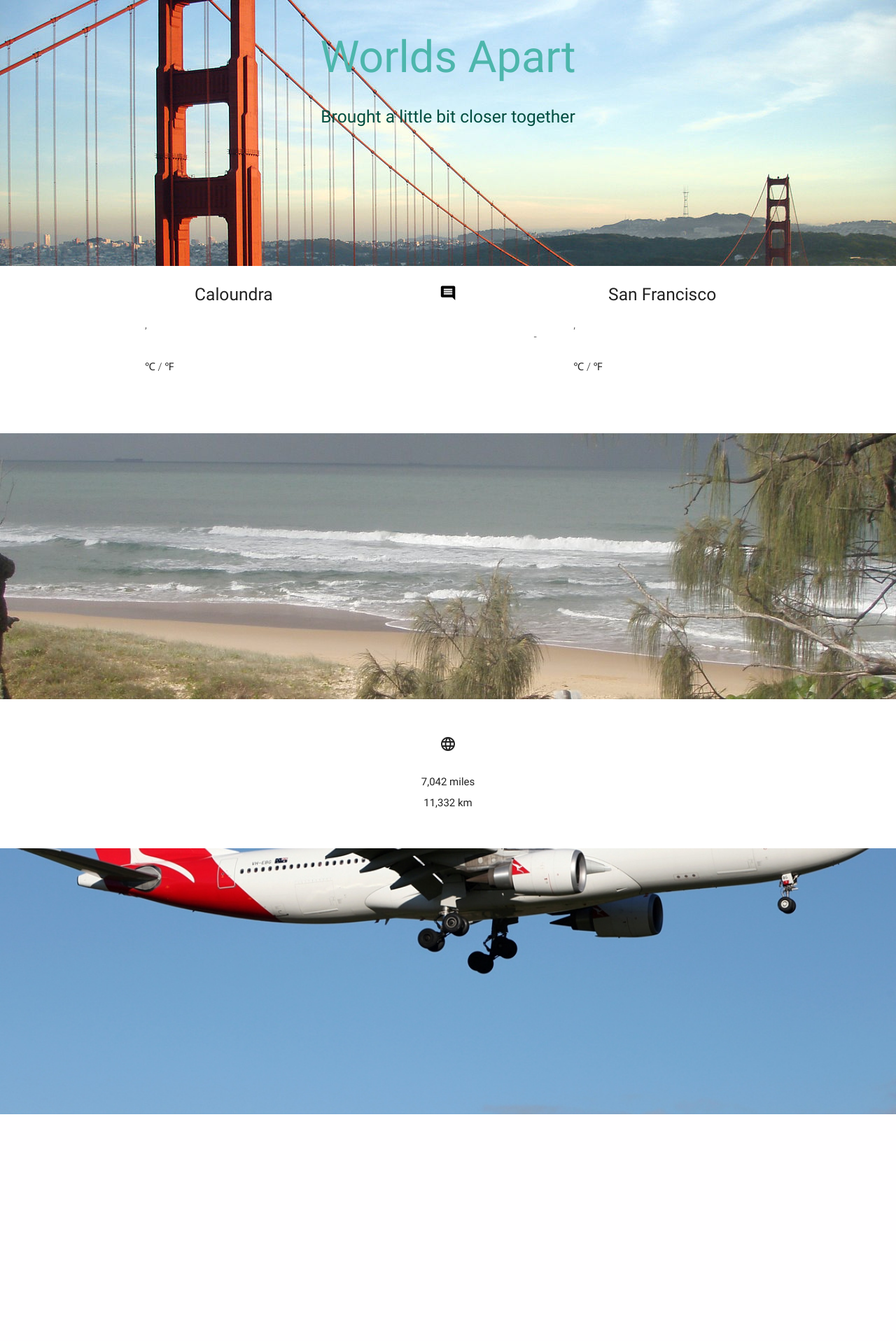
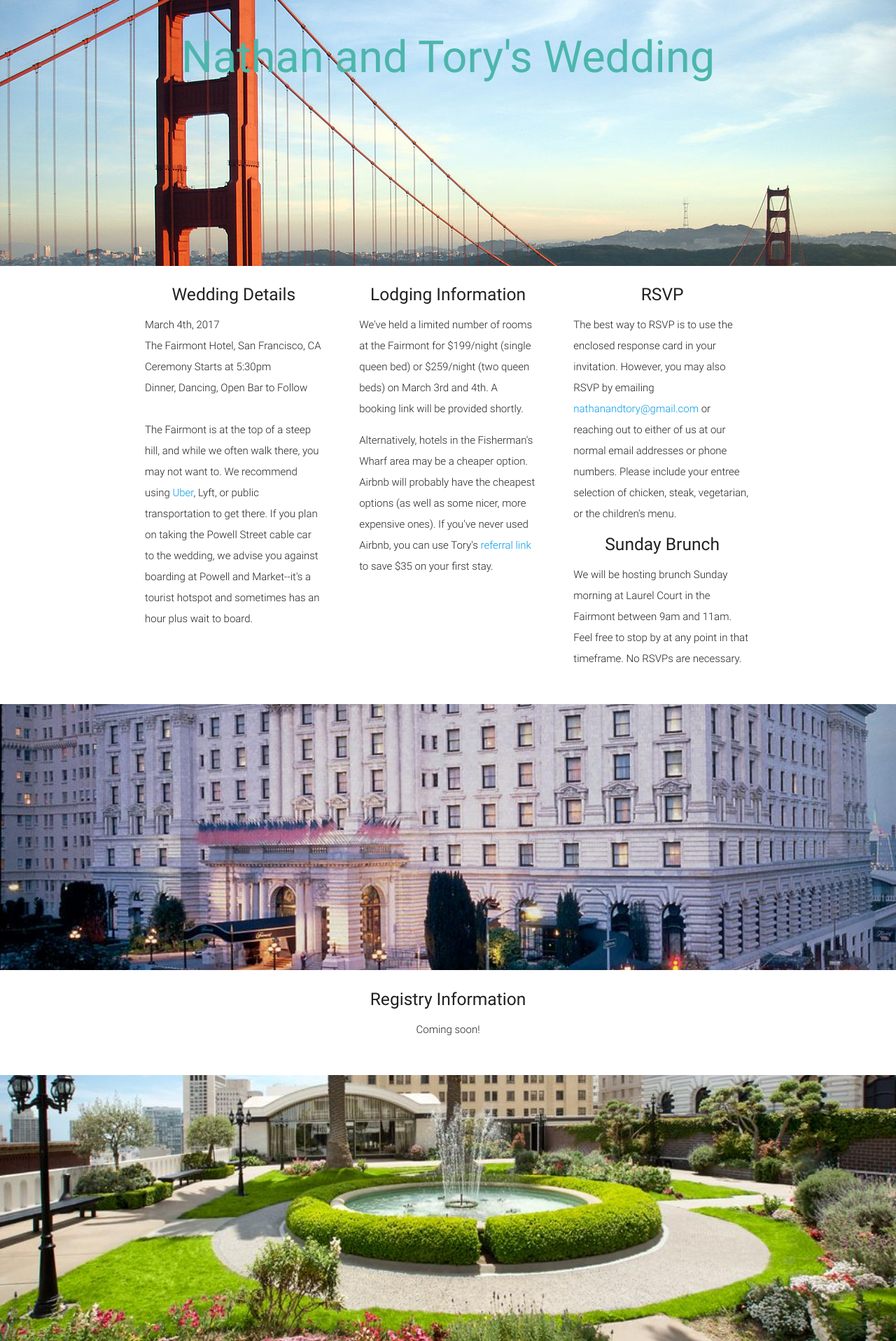
Before and after one commit to torypayne/nathan-and-tory, a Flask app: template templates/index.html in a window 1280 px wide. Shown: the whole page at 70% size. Before the commit the page ends 1592 px from the top, so only its background shows below. Run offline with Flask 2, Linux system fonts and the light colour scheme; the template is opened without the code that fills it, so the values that code supplies are empty; some libraries are stand-ins or nearby versions.

Commit message:
Updating personal site to wedding version

```diff
--- a/templates/index.html
+++ b/templates/index.html
@@ -4,7 +4,7 @@
 <head>
   <meta http-equiv="Content-Type" content="text/html; charset=UTF-8"/>
   <meta name="viewport" content="width=device-width, initial-scale=1, maximum-scale=1.0, user-scalable=no"/>
-  <title>What's Up</title>
+  <title>Nathan and Tory's Wedding</title>
 
   <!-- CSS  -->
   <link href="https://fonts.googleapis.com/icon?family=Material+Icons" rel="stylesheet">
@@ -17,10 +17,10 @@
     <div class="section no-pad-bot">
       <div class="container">
         <br><br>
-        <h1 class="header center teal-text text-lighten-2">Worlds Apart</h1>
-        <div class="row center">
-          <h5 class="header col s12 teal-text text-darken-4">Brought a little bit closer together</h5>
-        </div>
+        <h1 class="header center teal-text text-lighten-2">Nathan and Tory's Wedding</h1>
+<!--         <div class="row center">
+          <h5 class="header col s12 teal-text text-darken-4">More information coming soon</h5>
+        </div> -->
         <br><br>
 
       </div>
@@ -36,32 +36,34 @@
       <div class="row">
         <div class="col s12 m4">
           <div class="icon-block">
-            <h5 class="center">Caloundra</h5>
+            <h5 class="center">Wedding Details</h5>
 
-            <p class="light">{{nathan['time']['day']}}, {{nathan['time']['date']}}<br>
-              {{nathan['time']['hour']}} <br>
-              {{nathan['temp']['c']}}&#8451; / {{nathan['temp']['f']}}&#8457; <br>
-              {{nathan['temp']['weather']}}<br></p>
+            <p class="light">March 4th, 2017<br>
+              The Fairmont Hotel, San Francisco, CA<br>
+              Ceremony Starts at 5:30pm<br>
+              Dinner, Dancing, Open Bar to Follow<br>
+              <br>
+              The Fairmont is at the top of a steep hill, and while we often walk there, you may not want to. We recommend using <a href="https://www.uber.com/invite/xojik">Uber</a>, Lyft, or public transportation to get there.  If you plan on taking the Powell Street cable car to the wedding, we advise you against boarding at Powell and Market--it's a tourist hotspot and sometimes has an hour plus wait to board.</p>
           </div>
         </div>
 
         <div class="col s12 m4">
           <div class="icon-block">
-            <h5 class="center black-text"><i class="material-icons">comment</i></h5>
-            <p class="light">{{quote["quoteText"]}}</p>
-             <p class="light right">-{{quote["quoteAuthor"]}}</p>
+            <h5 class="center">Lodging Information</h5>
+
+            <p class="light">We've held a limited number of rooms at the Fairmont for $199/night (single queen bed) or $259/night (two queen beds) on March 3rd and 4th.  A booking link will be provided shortly.</p>
+
+            <p class="light">Alternatively, hotels in the Fisherman's Wharf area may be a cheaper option.  Airbnb will probably have the cheapest options (as well as some nicer, more expensive ones).  If you've never used Airbnb, you can use Tory's <a href="www.airbnb.com/c/victoriap1138">referral link</a> to save $35 on your first stay.</p>
           </div>
         </div>
 
         <div class="col s12 m4">
           <div class="icon-block">
-            <h5 class="center">San Francisco</h5>
+            <h5 class="center">RSVP</h5>
+            <p class="light">The best way to RSVP is to use the enclosed response card in your invitation.  However, you may also RSVP by emailing <a href="mailto:nathanandtory@gmail.com?Subject=Wedding RSVP" target="_top">nathanandtory@gmail.com</a> or reaching out to either of us at our normal email addresses or phone numbers.  Please include your entree selection of chicken, steak, vegetarian, or the children's menu.</p>
+            <h5 class="center">Sunday Brunch</h5>
+            <p class="light">We will be hosting brunch Sunday morning at Laurel Court in the Fairmont between 9am and 11am.  Feel free to stop by at any point in that timeframe.  No RSVPs are necessary.</p>
 
-            <p class="light">{{tory['time']['day']}}, {{tory['time']['date']}}<br>
-              {{tory['time']['hour']}} <br>
-              {{tory['temp']['c']}}&#8451; / {{tory['temp']['f']}}&#8457;<br>
-              {{tory['temp']['weather']}}
-              <br></p>
           </div>
         </div>
       </div>
@@ -78,7 +80,7 @@
         </div>
       </div>
     </div>
-    <div class="parallax"><img src="static/images/wurtullabeach.jpg" alt="Unsplashed background img 2"></div>
+    <div class="parallax"><img src="static/images/fairmont-outside.jpg" alt="Unsplashed background img 2"></div>
   </div>
 
   <div class="container">
@@ -86,10 +88,12 @@
 
       <div class="row">
         <div class="col s12 center">
-          <h3><i class="material-icons">language</i></h3>
-          <p>7,042 miles<br>
-            11,332 km</p>
-          <p class="left-align light"></p>
+          <div class="icon-block">
+            <h5 class="center">Registry Information</h5>
+
+            <p class="light">Coming soon!
+            </p>
+          </div>
         </div>
       </div>
 
@@ -101,11 +105,10 @@
     <div class="section no-pad-bot">
       <div class="container">
         <div class="row center">
-<!--           <h5 class="header col s12 light">A modern responsive front-end framework based on Material Design</h5> -->
         </div>
       </div>
     </div>
-    <div class="parallax"><img src="static/images/quantas.jpg" alt="Unsplashed background img 3"></div>
+    <div class="parallax"><img src="static/images/fairmont-garden.jpg" alt="Unsplashed background img 3"></div>
   </div>
 
 
```
Also changed, not shown: static/images/fairmont-garden.jpg (added), static/images/fairmont-outside.jpg (added).
